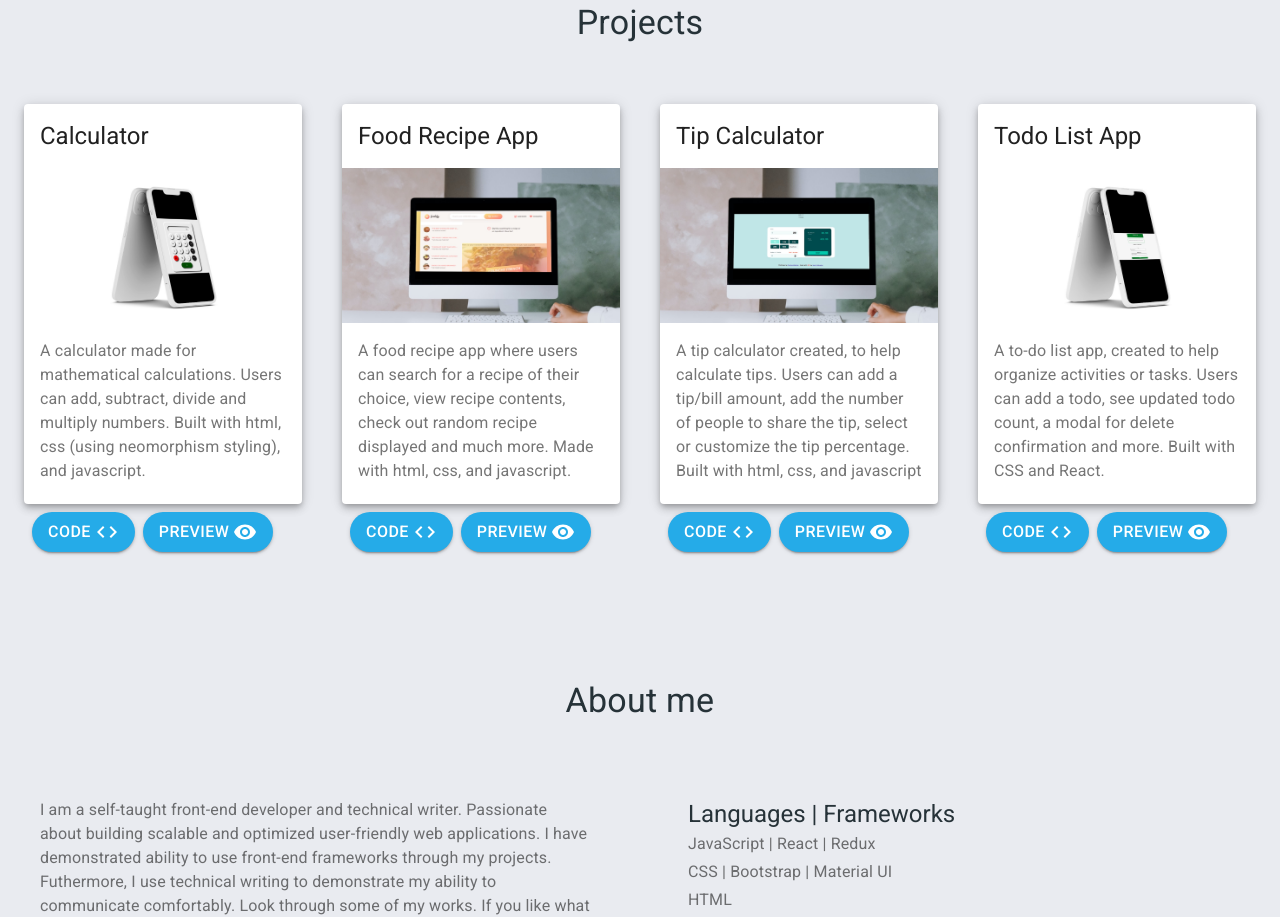
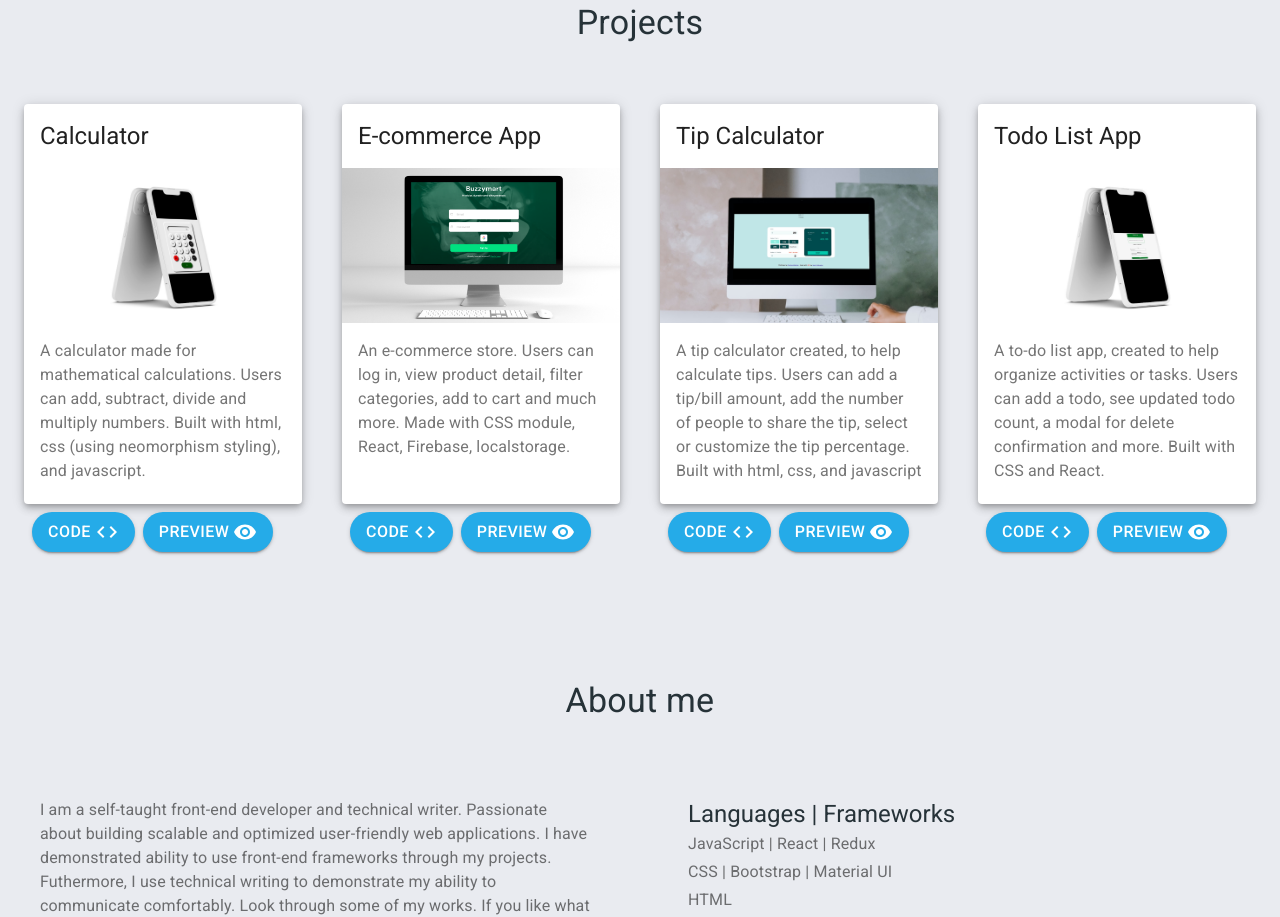
Before and after one commit to amarealcoder/portfolio, a React (Create React App) app: page / in a window 1280 px wide. Shown: the part 1020-1937 px from the top of the page. Built offline with nearby package versions, Linux system fonts and the light colour scheme; a web font is replaced by a local one.

Commit message:
Update: Projects page

```diff
--- a/src/pages/Projects.jsx
+++ b/src/pages/Projects.jsx
@@ -9,7 +9,7 @@ import Btn from '../Components/Btn';
 import { makeStyles } from '@material-ui/styles';
 import { Container, Typography } from '@material-ui/core';
 import calculator from '../images/calculator.jpg';
-import foodRecipeApp from '../images/foodRecipeApp.jpg';
+import buzzymart from '../images/buzzymart.png';
 import tipCalculator from '../images/tipCalculator.jpg';
 import todoList from '../images/todoList.jpg';
 
@@ -73,13 +73,13 @@ const Projects = () => {
 
         <Grid item xm={12} md={6} lg={3}>
           <MediaCard
-            title='Food Recipe App'
-            image={foodRecipeApp}
-            desc='A food recipe app where users can search for a recipe of their choice, view recipe contents, check out random recipe displayed and much more. Made with html, css, and javascript.'
+            title='E-commerce App'
+            image={buzzymart}
+            desc='An e-commerce store. Users can log in, view product detail, filter categories, add to cart and much more.  Made with CSS module, React, Firebase, localstorage.'
           />
           <CardActions>
             <a
-              href='https://github.com/amarealcoder/Food-Recipe-App'
+              href='https://github.com/amarealcoder/E-commerce-store'
               target='blank'
               style={{ textDecoration: 'none' }}
             >
@@ -89,7 +89,7 @@ const Projects = () => {
               />
             </a>
             <a
-              href='https://foodies-recipes-app.netlify.app'
+              href='https://buzzymart.netlify.app/'
               target='blank'
               style={{ textDecoration: 'none' }}
             >
```
Also changed, not shown: src/images/buzzymart.png (added), src/images/foodRecipeApp.jpg (deleted).
